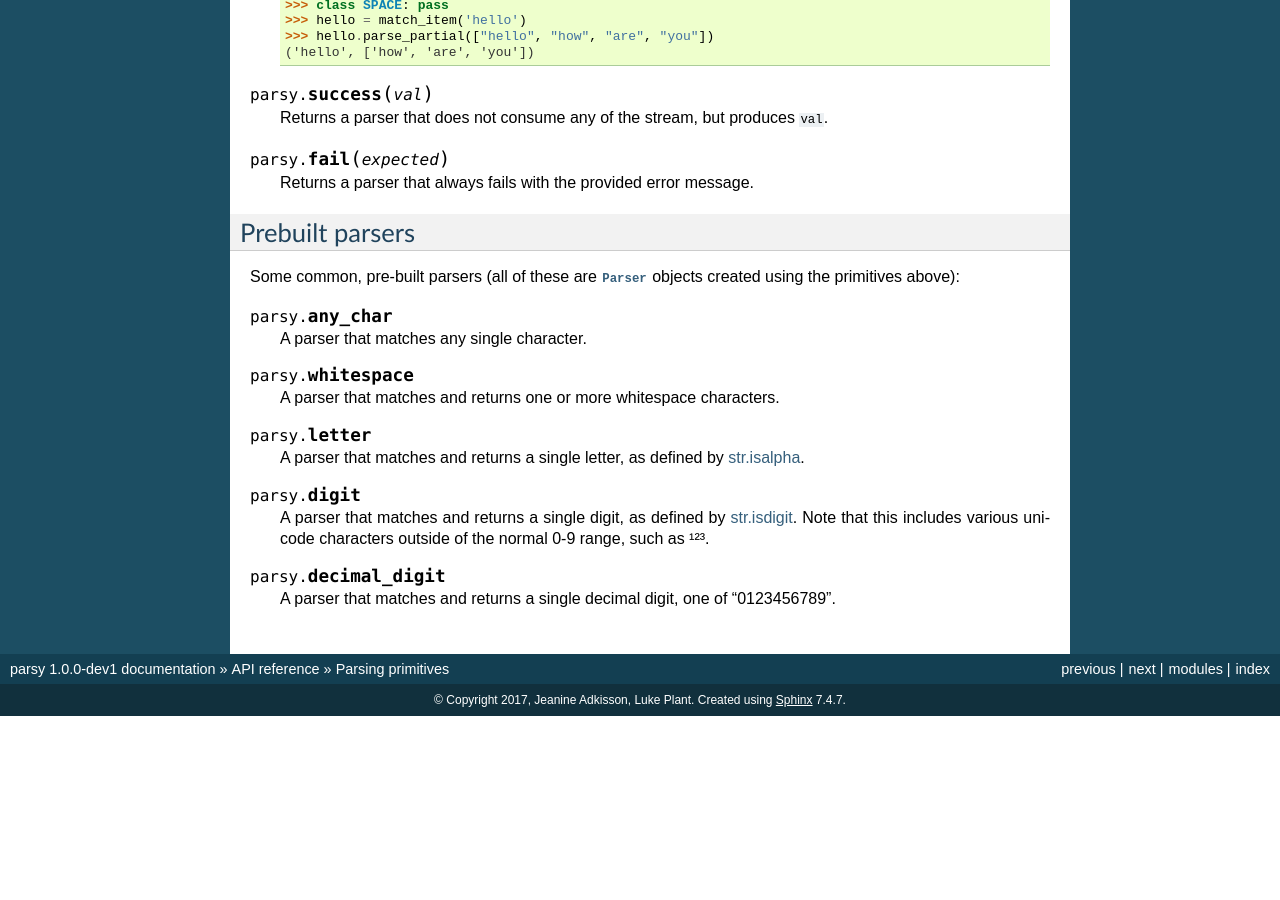
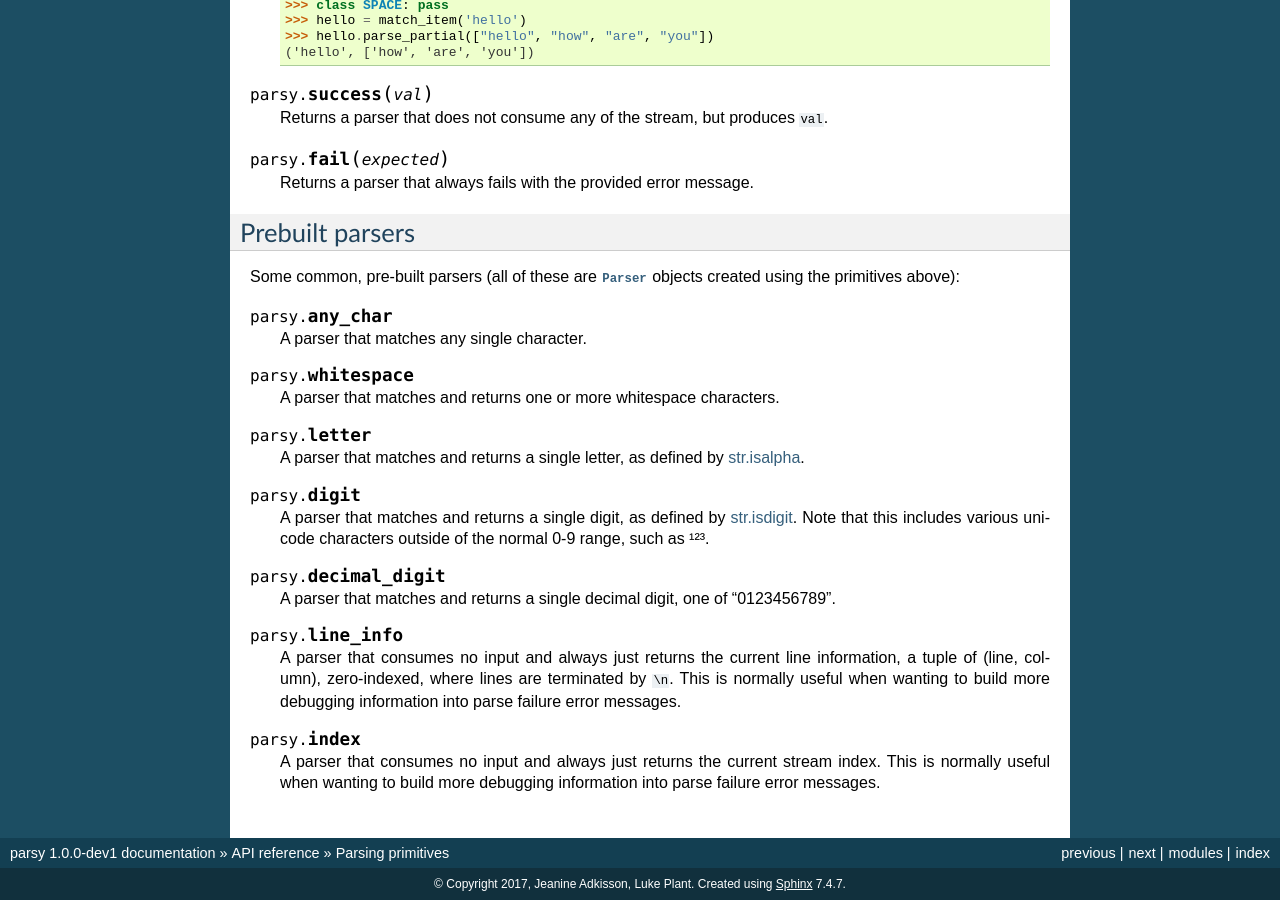
Before and after one commit to python-parsy/parsy, a Sphinx documentation site: the page built from docs/ref/primitives.rst, in a window 1280 px wide and 900 px high, scrolled down 1440 px. Built offline with Sphinx 7.4.7, drawn with Linux system fonts in a browser that asks for light colours; before the commit the page ends 2156 px from its top, so only the background shows below that.

Commit message:
Documented and properly tested 'index' and 'line_info' primitives

```diff
--- a/docs/ref/primitives.rst
+++ b/docs/ref/primitives.rst
@@ -114,7 +114,6 @@ These are the lowest level building blocks for creating parsers.
 
    Returns a parser that always fails with the provided error message.
 
-
 Prebuilt parsers
 ================
 
@@ -146,3 +145,16 @@ using the primitives above):
 
    A parser that matches and returns a single decimal digit, one of
    "0123456789".
+
+.. data:: line_info
+
+   A parser that consumes no input and always just returns the current line
+   information, a tuple of (line, column), zero-indexed, where lines are
+   terminated by ``\n``. This is normally useful when wanting to build more
+   debugging information into parse failure error messages.
+
+.. data:: index
+
+   A parser that consumes no input and always just returns the current stream
+   index. This is normally useful when wanting to build more debugging
+   information into parse failure error messages.
```
Also changed, not shown: 1 other file.
